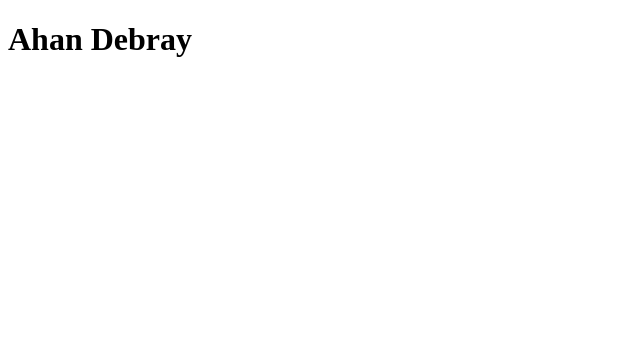
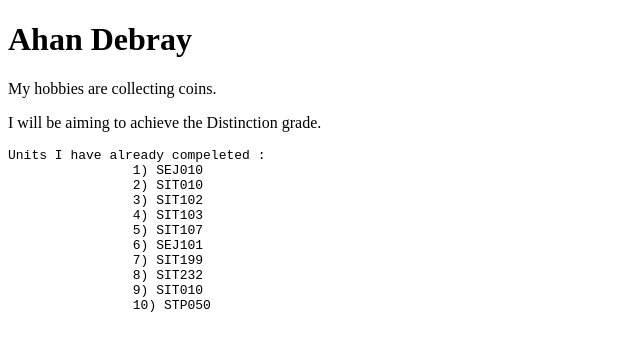
Before and after one commit to AhDebray/TrackMe, a plain HTML site: page about-me.html in a window 1280 px wide. Shown: the whole page, without its empty margins (0-640 px from the left). Drawn offline with Linux system fonts and the light colour scheme.

Commit message:
ENHANCE: Units completed added

```diff
--- a/about-me.html
+++ b/about-me.html
@@ -9,5 +9,19 @@
         </head>
         <body>
             <h1>Ahan Debray</h1>
+            <p>My hobbies are collecting coins. </p>
+            <p>I will be aiming to achieve the Distinction grade. </p>
+            <pre>Units I have already compeleted :
+                1) SEJ010
+                2) SIT010
+                3) SIT102
+                4) SIT103
+                5) SIT107
+                6) SEJ101
+                7) SIT199
+                8) SIT232
+                9) SIT010
+                10) STP050
+            </pre>
         </body>
     </html>
```
